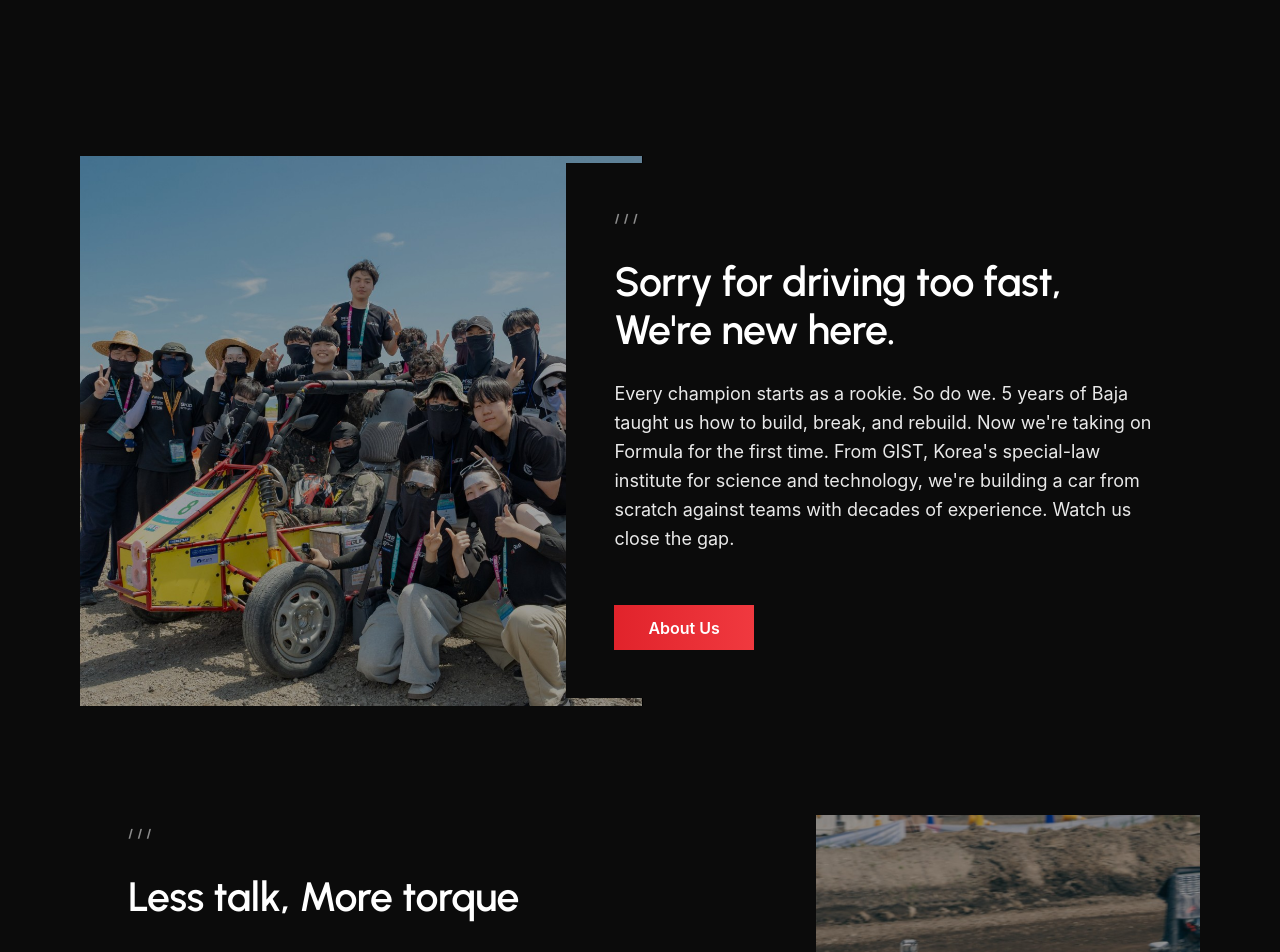
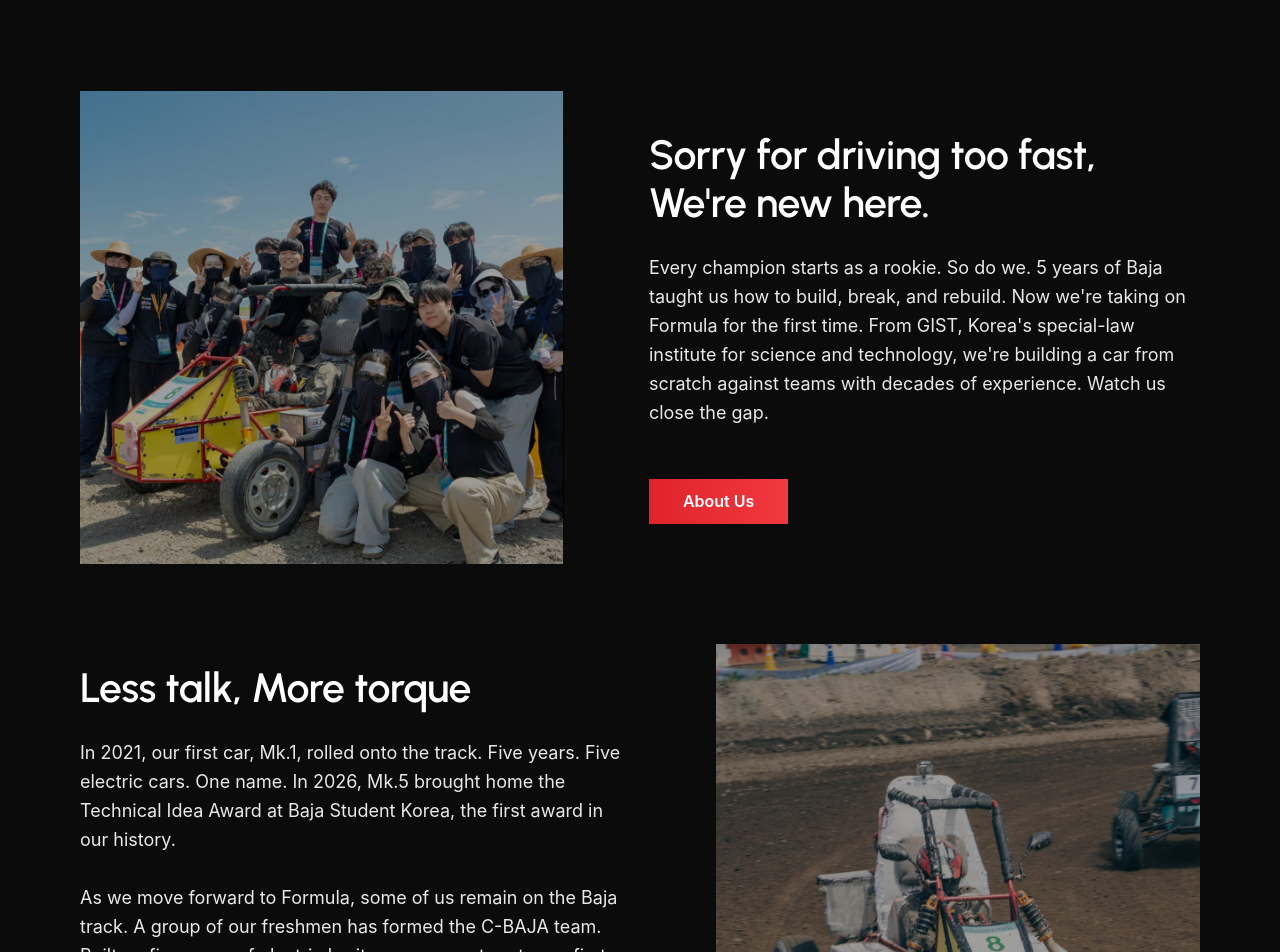
Before and after one commit to g-bunge/gbunge-web, a React (Vite) app: page / in a window 1280 px wide. Shown: the part 940-1892 px from the top of the page. Built offline with nearby package versions, Linux system fonts and the light colour scheme; no server answers; a web font is replaced by a local one.

Commit message:
style: put the home About photos back beside the text, not under it
Who We Are and Heritage return to the original side-by-side layout: no
black panel overlapping the photo and no /// mark. The section labels
stay gone and the sections keep clipping sideways overflow on phones.

```diff
--- a/src/sections/About.jsx
+++ b/src/sections/About.jsx
@@ -5,12 +5,9 @@ import useLang from '../i18n/LanguageContext.js'
 import { url } from '../lib/url.js'
 
 /* overflow-x-clip: a photo sliding in from the side mustn't widen the page on a phone before it lands */
-const split = 'relative grid items-center overflow-x-clip tablet:grid-cols-1 tablet:gap-y-10 tablet:p-[60px_var(--spacing-gutter)]'
+const split = 'grid items-center overflow-x-clip tablet:grid-cols-1 tablet:gap-y-10 tablet:p-[60px_var(--spacing-gutter)]'
 const media = 'aspect-545/532 overflow-hidden'
-/* a black panel that overlaps the photo's edge; the /// mark heads it */
-const text =
-  'relative z-1 max-w-162.5 bg-bg p-12 tablet:max-w-none tablet:p-0 ' +
-  "before:mb-8 before:block before:font-display before:text-13 before:font-bold before:tracking-[0.3em] before:text-fg-muted before:content-['///'] tablet:before:hidden"
+const text = 'max-w-162.5 tablet:max-w-none'
 /* paragraphs 29px apart, 52px above the button */
 const body = 't-body mb-7.25 last-of-type:mb-13'
 
@@ -19,20 +16,19 @@ export default function About() {
 
   return (
     <>
-      <section id="about" className={`${split} grid-cols-[44vw_1fr] px-gutter pt-24`}>
+      <section id="about" className={`${split} grid-cols-[37.85vw_1fr] gap-x-[6.6vw] px-gutter pt-7.75`}>
         <Reveal className={media} variant="left">
           <img className="size-full object-cover" src={url('/images/who.jpg')} alt={t.about.whoAlt} />
         </Reveal>
-        <Reveal className={`${text} -ml-[6vw] tablet:ml-0`} delay={150}>
+        <Reveal className={text} delay={150}>
           <SectionHeading className="mb-6.5" title={['Sorry for driving too fast,', "We're new here."]} />
           <p className={body}>{t.about.who}</p>
           <Button href="/about">About Us</Button>
         </Reveal>
       </section>
 
-      <section className={`${split} grid-cols-[1fr_40vw] px-gutter pt-20 pb-24`}>
-        {/* wider than its column by 10vw so the panel runs over the photo's left edge; the text keeps its place */}
-        <Reveal className={`${text} -mr-[10vw] max-w-none py-10 pr-[calc(3rem+10vw)] tablet:mr-0 tablet:py-0 tablet:pr-0`} delay={150}>
+      <section className={`${split} grid-cols-[1fr_37.8vw] gap-x-[6.3vw] px-gutter pt-20 pb-10`}>
+        <Reveal className={text} delay={150}>
           <SectionHeading className="mb-6.5" title="Less talk, More torque" />
           {t.about.heritage.map((para, i) => (
             <p key={i} className={body}>
```
